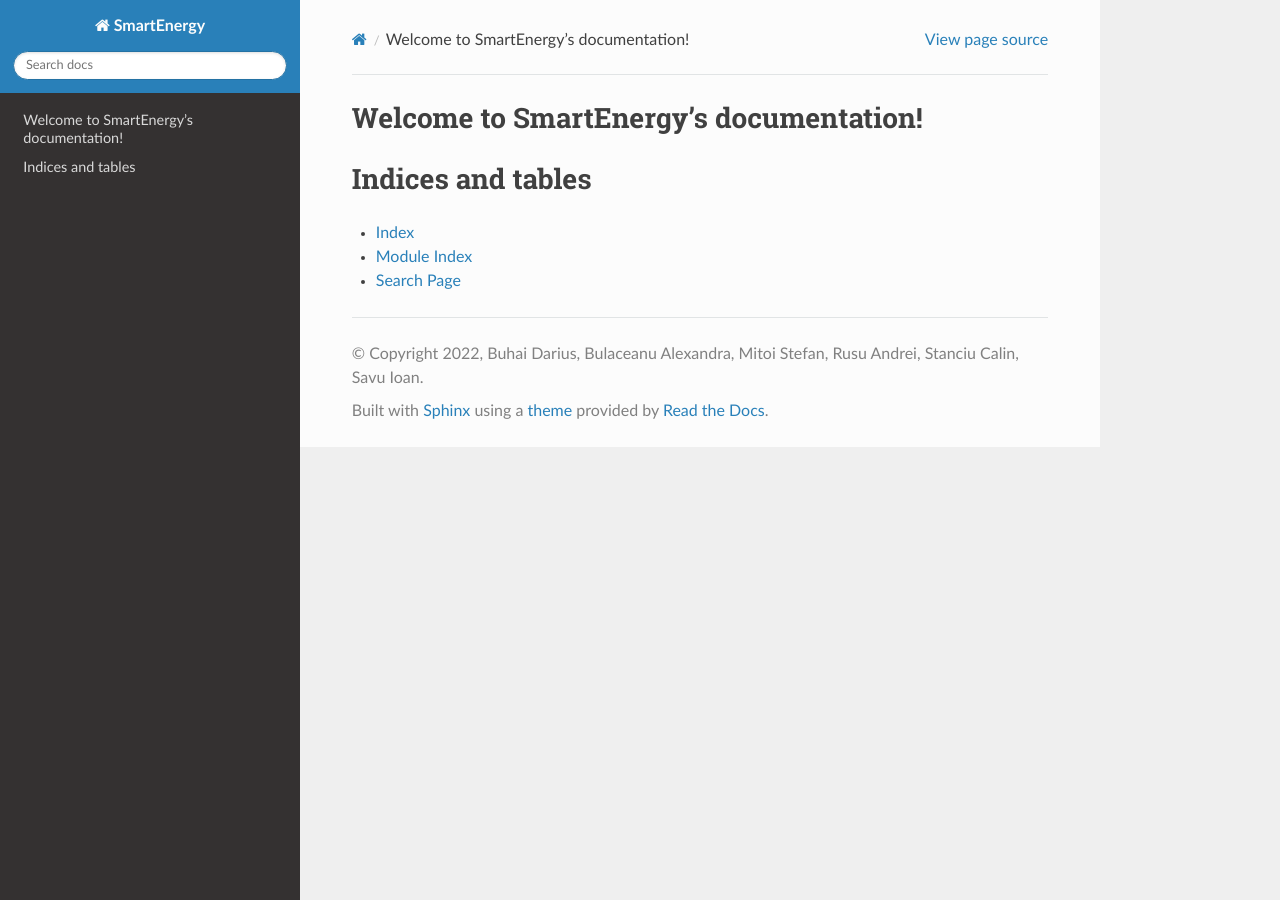
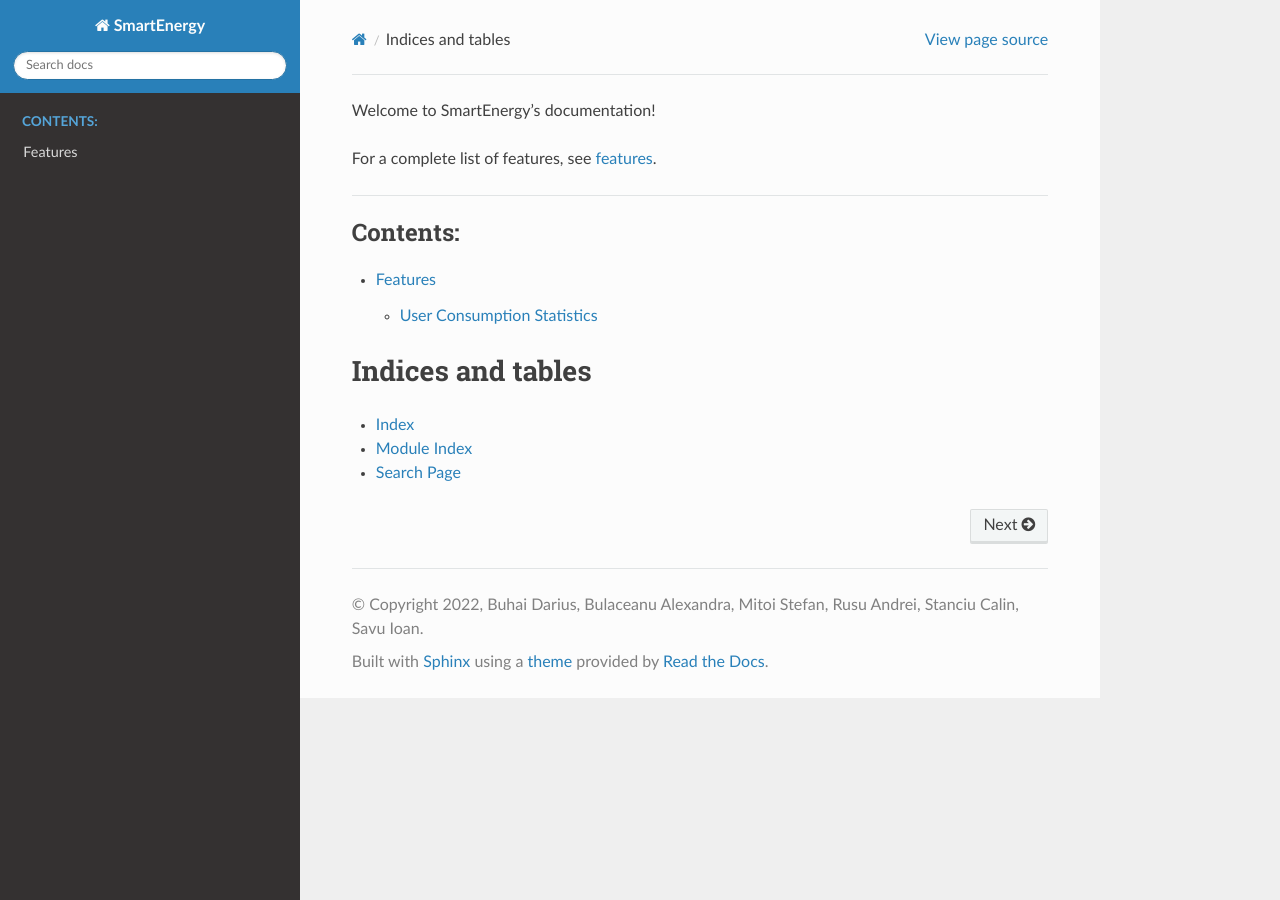
Before and after one commit to SoftwareEngineerUB/SmartEnergy, a Sphinx documentation site: the page built from docs/index.rst, in a window 1280 px wide. Built offline with Sphinx 7.4.7 and the Read the Docs theme 2.0.0, drawn with Linux system fonts in a browser that asks for light colours.

Commit message:
Update index.rst

```diff
--- a/docs/index.rst
+++ b/docs/index.rst
@@ -4,12 +4,16 @@
    contain the root `toctree` directive.
 
 Welcome to SmartEnergy's documentation!
+
+For a complete list of features, see :doc:`features <pages/features>`.
+
 =======================================
 
 .. toctree::
    :maxdepth: 2
    :caption: Contents:
 
+   pages/features
 
 
 Indices and tables
```
